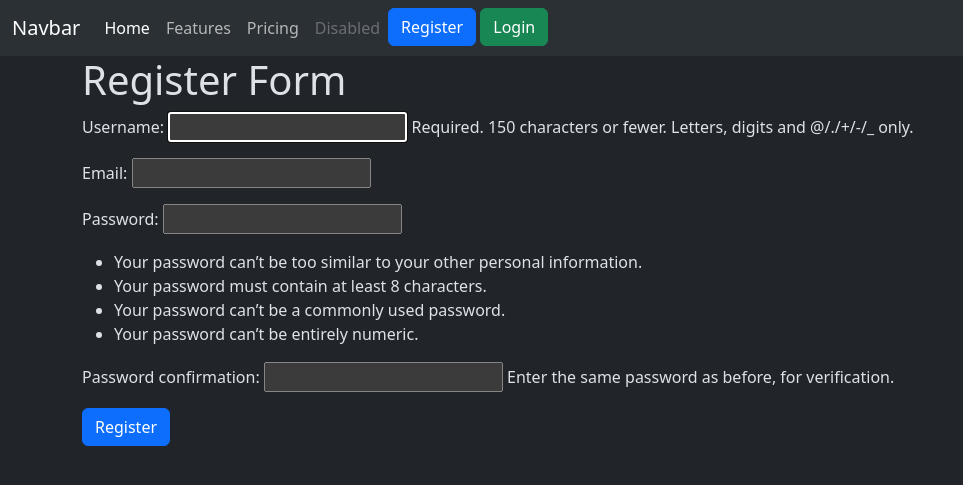
After one commit to naikmubashir/TweetsApp, a Django app: page /tweet/register/ in a window 1280 px wide. The commit adds this page. Shown: the top 485 px of the page, without its empty margins (0-963 px from the left). Run offline with Django 5.2, Linux system fonts and the light colour scheme.

Commit message:
Add Login and Register User routes

```diff
--- a/TweetsApp/TweetsApp/settings.py
+++ b/TweetsApp/TweetsApp/settings.py
@@ -126,3 +126,8 @@ MEDIA_ROOT=os.path.join(BASE_DIR,'media')
 # https://docs.djangoproject.com/en/5.1/ref/settings/#default-auto-field
 
 DEFAULT_AUTO_FIELD = 'django.db.models.BigAutoField'
+
+LOGIN_URL='/accounts/login'
+
+LOGIN_REDIRECT_URL='/tweet/'
+LOGOUT_REDIRECT_URL='/tweet/'
--- a/TweetsApp/TweetsApp/urls.py
+++ b/TweetsApp/TweetsApp/urls.py
@@ -18,9 +18,11 @@ from django.contrib import admin
 from django.urls import path, include
 from django.conf import settings
 from django.conf.urls.static import static
+from django.contrib.auth.urls import views as auth_views
 urlpatterns = [
     path('admin/', admin.site.urls),
     path('tweet/', include('tweet.urls')),
+    path('accounts/',include('django.contrib.auth.urls'))
 ]
 
 if settings.DEBUG:
--- a/TweetsApp/templates/layout.html
+++ b/TweetsApp/templates/layout.html
@@ -22,7 +22,7 @@
           <div class="collapse navbar-collapse" id="navbarNav">
             <ul class="navbar-nav">
               <li class="nav-item">
-                <a class="nav-link active" aria-current="page" href="#">Home</a>
+                <a class="nav-link active" aria-current="page" href="{% url 'tweet_list'%}">Home</a>
               </li>
               <li class="nav-item">
                 <a class="nav-link" href="#">Features</a>
@@ -32,6 +32,17 @@
               </li>
               <li class="nav-item">
                 <a class="nav-link disabled" aria-disabled="true">Disabled</a>
+              </li>
+              <li>
+                {% if user.is_authenticated %}
+                <form  method="post" action="{% url 'logout'%}">
+                  {% csrf_token %}
+                  <button class="btn btn-danger">Logout</button>
+                </form>
+                {% else %}
+                <a href="{% url 'register' %}" class="btn btn-primary">Register</a>
+                <a href="{% url 'login' %}" class="btn btn-success">Login</a>
+                {% endif %}
               </li>
             </ul>
           </div>
--- /dev/null
+++ b/TweetsApp/templates/registration/register.html
@@ -0,0 +1,13 @@
+{% extends "layout.html" %}
+
+
+{% block content %}
+
+<h1>Register Form</h1>
+
+<form method="post">
+    {%csrf_token%}
+    {{form.as_p}}
+    <button class="btn btn-primary">Register</button>
+</form>
+{% endblock  %}
--- a/TweetsApp/tweet/forms.py
+++ b/TweetsApp/tweet/forms.py
@@ -1,9 +1,15 @@
 from django import forms
 from .models import Tweet
+from django.contrib.auth.forms import UserCreationForm
+from django.contrib.auth.models import User
 
 class TweetForm(forms.ModelForm):
     class Meta:
         model=Tweet
         fields=['text','photo'] #from Tweet model
 
-class Regi
+class UserRegistrationForm(UserCreationForm): #default form from django
+    email=forms.EmailField() #extra field to be added to the default User model
+    class Meta:
+        model=User
+        fields=('username', 'email', 'password1', 'password2')
--- a/TweetsApp/tweet/templates/tweet_list.html
+++ b/TweetsApp/tweet/templates/tweet_list.html
@@ -19,8 +19,10 @@ Tweets list
         <div class="card-body">
             <h5 class="card-title">{{tweet.user.username}}</h5>
             <p class="card-text"> {{tweet.text}} </p>
-            <a href="{%url 'tweet_edit' tweet.id%}" class="btn btn-primary">Edit</a>
-            <a href="{%url 'tweet_delete' tweet.id%}" class="btn btn-danger">Delete</a>
+            {% if tweet.user == user %}
+                <a href="{%url 'tweet_edit' tweet.id%}" class="btn btn-primary">Edit</a>
+                <a href="{%url 'tweet_delete' tweet.id%}" class="btn btn-danger">Delete</a>
+            {% endif %}
         </div>
     </div>
     {% endfor %}
--- a/TweetsApp/tweet/urls.py
+++ b/TweetsApp/tweet/urls.py
@@ -6,4 +6,5 @@ urlpatterns = [
     path('create/', views.tweet_create, name="tweet_create"),
     path('<int:tweet_id>/edit/', views.tweet_edit, name="tweet_edit"),
     path('<int:tweet_id>/delete/', views.tweet_delete, name="tweet_delete"),
+    path('register/',views.register, name='register')
 ]
--- a/TweetsApp/tweet/views.py
+++ b/TweetsApp/tweet/views.py
@@ -1,7 +1,8 @@
 from django.shortcuts import render, get_object_or_404 ,redirect
 from .models import Tweet
-from .forms import TweetForm
+from .forms import TweetForm, UserRegistrationForm
 from django.contrib.auth.decorators import login_required
+from django.contrib.auth import  login
 # Create your views here.
 def index(request):
     return render(request,'index.html')
@@ -44,3 +45,16 @@ def tweet_delete(request, tweet_id):
         tweet.delete()
         return redirect('tweet_list')
     return render(request,'tweet_confirm_delete.html',{'tweet':tweet})
+
+def register(request):
+    if request.method=='POST':
+        form =UserRegistrationForm(request.POST)
+        if form.is_valid():
+            user=form.save(commit=False)
+            user.set_password(form.cleaned_data['password1'])
+            user.save()
+            login(request, user)
+            return redirect('tweet_list')
+    else:
+        form=UserRegistrationForm()
+    return render(request, 'registration/register.html', {'form':form})
```
Also changed, not shown: TweetsApp/templates/registration/logged_out.html (added, +7 -0 lines), TweetsApp/templates/registration/login.html (added, +16 -0 lines).
